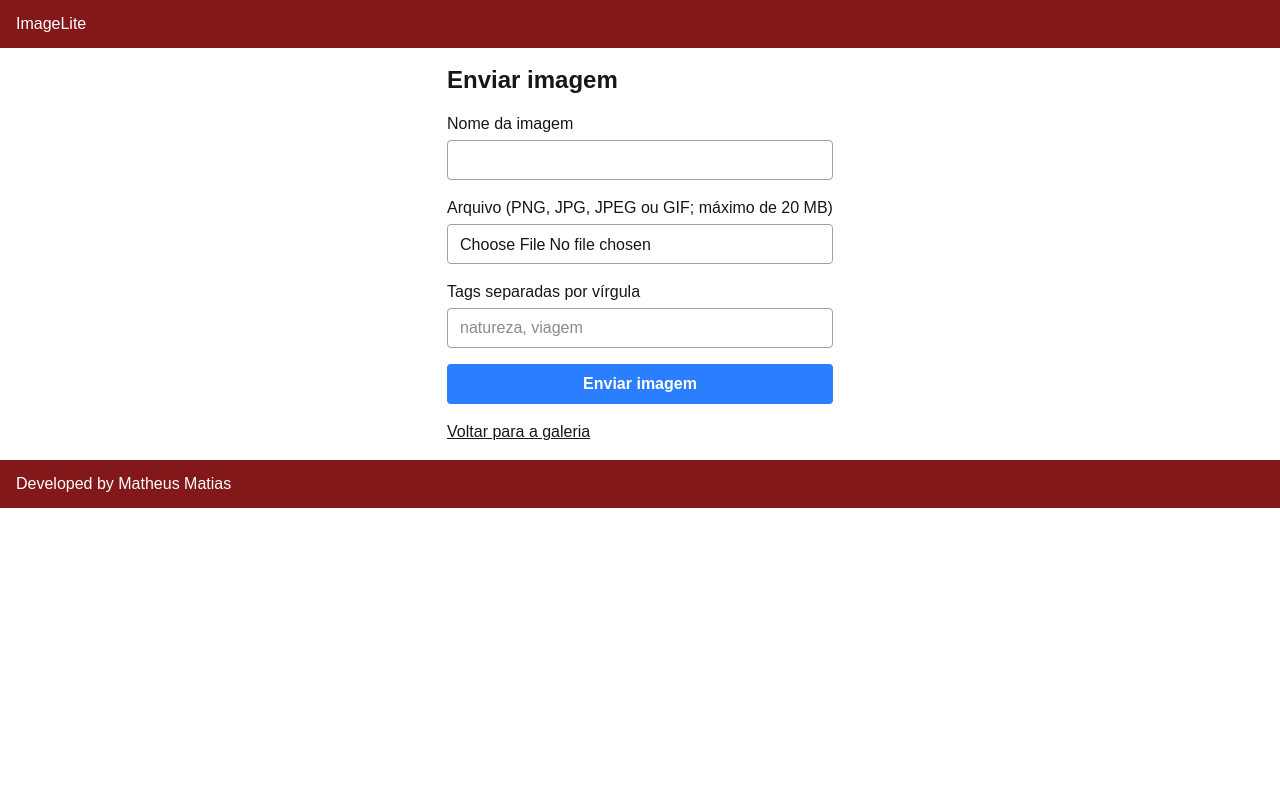
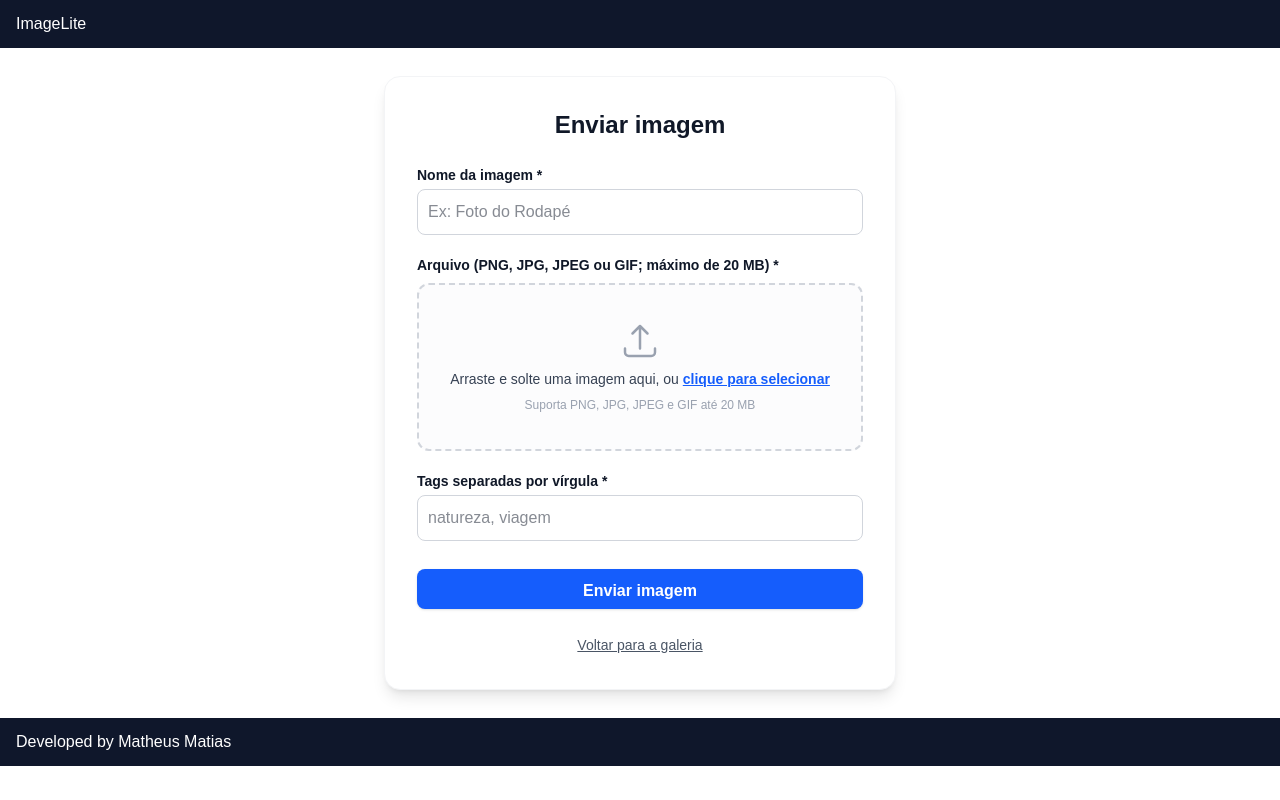
Before and after one commit to Matheus-Matias08/Image, a Next.js app in the folder imagelite/: page /upload in a window 1280 px wide. Built offline with nearby package versions, Linux system fonts and the light colour scheme.

Commit message:
Atualizações de interface

```diff
--- a/imagelite/app/components/Template.tsx
+++ b/imagelite/app/components/Template.tsx
@@ -14,7 +14,7 @@ export  const Template: React.FC<TemplateProps> = ({ children  }: TemplateProps)
 
 const Header: React.FC = () => {
   return(
-    <header className="bg-red-900 text-white py-3">
+    <header className="bg-slate-900 text-white py-3">
       <div className="container mx-auto px-4 flex justify-between items-center px-4">
       <h1>ImageLite</h1>
       </div>
@@ -24,7 +24,7 @@ const Header: React.FC = () => {
 
 const Footer: React.FC = () => {
   return(
-    <footer className="bg-red-900 text-white py-3">
+    <footer className="bg-slate-900 text-white py-3">
       <div className="container mx-auto px-4 flex justify-between items-center px-4">
       <h1>Developed by Matheus Matias</h1>
       </div>
--- a/imagelite/app/upload/page.tsx
+++ b/imagelite/app/upload/page.tsx
@@ -1,20 +1,72 @@
 'use client';
 
 import Link from 'next/link';
-import { useRef, useState, type FormEvent } from 'react';
-import { Button, Input, Template } from '@/components';
+import { useRef, useState, type FormEvent, type ChangeEvent, type DragEvent } from 'react';
+import { Button, Template } from '@/components';
 import { useImageService } from '@/resource/service';
 
 export default function UploadPage() {
   const imageService = useImageService();
   const formRef = useRef<HTMLFormElement>(null);
+  const fileInputRef = useRef<HTMLInputElement | null>(null);
 
   const [name, setName] = useState('');
   const [file, setFile] = useState<File | null>(null);
+  const [previewUrl, setPreviewUrl] = useState<string | null>(null);
   const [tagsText, setTagsText] = useState('');
+  const [isDragging, setIsDragging] = useState(false);
   const [error, setError] = useState('');
   const [success, setSuccess] = useState(false);
   const [isLoading, setIsLoading] = useState(false);
+
+  function processFile(selectedFile: File | null) {
+    if (!selectedFile) {
+      setFile(null);
+      setPreviewUrl(null);
+      return;
+    }
+
+    if (!selectedFile.type.startsWith('image/')) {
+      setError('Apenas arquivos de imagem são permitidos (PNG, JPG, JPEG, GIF).');
+      return;
+    }
+
+    if (selectedFile.size > 20 * 1024 * 1024) {
+      setError('O arquivo deve ter no máximo 20 MB.');
+      return;
+    }
+
+    setError('');
+    setFile(selectedFile);
+    setPreviewUrl(URL.createObjectURL(selectedFile));
+  }
+
+  function handleFileChange(event: ChangeEvent<HTMLInputElement>) {
+    const selectedFile = event.currentTarget.files?.[0] ?? null;
+    processFile(selectedFile);
+  }
+
+  function handleDragOver(event: DragEvent<HTMLDivElement>) {
+    event.preventDefault();
+    setIsDragging(true);
+  }
+
+  function handleDragLeave(event: DragEvent<HTMLDivElement>) {
+    event.preventDefault();
+    setIsDragging(false);
+  }
+
+  function handleDrop(event: DragEvent<HTMLDivElement>) {
+    event.preventDefault();
+    setIsDragging(false);
+    const droppedFile = event.dataTransfer.files?.[0] ?? null;
+    processFile(droppedFile);
+  }
+
+  const tagsList = tagsText
+    .split(',')
+    .map((tag) => tag.trim())
+    .filter(Boolean);
 
   async function handleSubmit(event: FormEvent<HTMLFormElement>) {
     event.preventDefault();
@@ -22,34 +74,18 @@ export default function UploadPage() {
     setSuccess(false);
 
     const imageName = name.trim();
-    const tags = tagsText
-      .split(',')
-      .map((tag) => tag.trim())
-      .filter(Boolean);
-
-    if (!imageName) {
-      setError('Informe o nome da imagem.');
-      return;
-    }
-    if (!file) {
-      setError('Selecione um arquivo de imagem.');
-      return;
-    }
-    if (file.size > 20 * 1024 * 1024) {
-      setError('O arquivo deve ter no máximo 20 MB.');
-      return;
-    }
-    if (tags.length === 0) {
-      setError('Informe pelo menos uma tag.');
-      return;
-    }
+    if (!imageName) return setError('Informe o nome da imagem.');
+    if (!file) return setError('Selecione um arquivo de imagem.');
+    if (file.size > 20 * 1024 * 1024) return setError('O arquivo deve ter no máximo 20 MB.');
+    if (tagsList.length === 0) return setError('Informe pelo menos uma tag.');
 
     setIsLoading(true);
     try {
-      await imageService.enviar(file, imageName, tags);
+      await imageService.enviar(file, imageName, tagsList);
       setSuccess(true);
       setName('');
       setFile(null);
+      setPreviewUrl(null);
       setTagsText('');
       formRef.current?.reset();
     } catch (cause) {
@@ -66,55 +102,155 @@ export default function UploadPage() {
 
   return (
     <Template>
-      <main className="mx-auto max-w-xl p-4">
-        <h1 className="mb-4 text-2xl font-bold">Enviar imagem</h1>
+      <div className="flex min-h-[calc(100vh-130px)] items-center justify-center p-4">
+        <main className="w-full max-w-lg rounded-2xl bg-white p-8 shadow-lg border border-gray-100 text-gray-900">
+          <h1 className="mb-6 text-2xl font-bold text-gray-900 text-center">
+            Enviar imagem
+          </h1>
 
-        <form
-          ref={formRef}
-          className="flex flex-col gap-4"
-          onSubmit={handleSubmit}
-        >
-          <Input
-            label="Nome da imagem"
+          <form ref={formRef} className="flex flex-col gap-5 text-gray-900" onSubmit={handleSubmit}>
+
+            {/* Campo Nome */}
+            <div className="flex flex-col gap-1">
+              <label className="text-sm font-semibold text-gray-900">Nome da imagem *</label>
+              <input
+                type="text"
                 value={name}
                 onChange={(event) => setName(event.target.value)}
                 required
+                className="w-full border border-gray-300 rounded-lg p-2.5 text-gray-900 focus:outline-none focus:ring-2 focus:ring-blue-500"
+                placeholder="Ex: Foto do Rodapé"
+              />
+            </div>
+
+            {/* Zona de Drag & Drop + Preview */}
+            <div className="flex flex-col gap-2">
+              <label className="block text-sm font-semibold text-gray-900">
+                Arquivo (PNG, JPG, JPEG ou GIF; máximo de 20 MB) *
+              </label>
+
+              <div
+                onDragOver={handleDragOver}
+                onDragLeave={handleDragLeave}
+                onDrop={handleDrop}
+                onClick={() => fileInputRef.current?.click()}
+                className={`relative flex flex-col items-center justify-center p-6 border-2 border-dashed rounded-xl cursor-pointer transition-all duration-200 ${
+                  isDragging
+                    ? 'border-blue-500 bg-blue-50/50 scale-[1.01]'
+                    : 'border-gray-300 hover:border-blue-400 bg-gray-50/50 hover:bg-gray-50'
+                }`}
+              >
+                <input
+                  ref={fileInputRef}
+                  type="file"
+                  accept=".png,.jpg,.jpeg,.gif"
+                  onChange={handleFileChange}
+                  className="hidden"
                 />
 
-          <Input
-            label="Arquivo (PNG, JPG, JPEG ou GIF; máximo de 20 MB)"
-            type="file"
-            accept=".png,.jpg,.jpeg,.gif"
-            onChange={(event) =>
-              setFile(event.currentTarget.files?.[0] ?? null)
-            }
-            required
+                {previewUrl ? (
+                  <div className="flex flex-col items-center space-y-3">
+                    <img
+                      src={previewUrl}
+                      alt="Pré-visualização"
+                      className="max-h-48 w-auto object-contain rounded-lg border border-gray-200 shadow-sm"
                     />
+                    <div className="text-center text-xs text-gray-600">
+                      <p className="font-semibold text-gray-800 truncate max-w-[250px]">{file?.name}</p>
+                      <p>{file && (file.size / (1024 * 1024)).toFixed(2)} MB</p>
+                      <span className="text-blue-600 font-medium hover:underline mt-1 inline-block">
+                        Clique ou arraste para substituir
+                      </span>
+                    </div>
+                  </div>
+                ) : (
+                  <div className="flex flex-col items-center text-center space-y-2 py-3">
+                    <svg
+                      className="w-10 h-10 text-gray-400"
+                      fill="none"
+                      stroke="currentColor"
+                      strokeWidth="1.5"
+                      viewBox="0 0 24 24"
+                    >
+                      <path
+                        strokeLinecap="round"
+                        strokeLinejoin="round"
+                        d="M3 16.5v2.25A2.25 2.25 0 005.25 21h13.5A2.25 2.25 0 0021 18.75V16.5m-13.5-9L12 3m0 0l4.5 4.5M12 3v13.5"
+                      />
+                    </svg>
+                    <p className="text-sm font-medium text-gray-700">
+                      Arraste e solte uma imagem aqui, ou{' '}
+                      <span className="text-blue-600 font-semibold underline">clique para selecionar</span>
+                    </p>
+                    <p className="text-xs text-gray-400">Suporta PNG, JPG, JPEG e GIF até 20 MB</p>
+                  </div>
+                )}
+              </div>
+            </div>
 
-          <Input
-            label="Tags separadas por vírgula"
+            {/* Campo Tags */}
+            <div className="flex flex-col gap-1">
+              <label className="text-sm font-semibold text-gray-900">Tags separadas por vírgula *</label>
+              <input
+                type="text"
                 value={tagsText}
                 onChange={(event) => setTagsText(event.target.value)}
                 placeholder="natureza, viagem"
                 required
+                className="w-full border border-gray-300 rounded-lg p-2.5 text-gray-900 focus:outline-none focus:ring-2 focus:ring-blue-500"
               />
+              {tagsList.length > 0 && (
+                <div className="flex flex-wrap gap-1.5 mt-2">
+                  {tagsList.map((tag, idx) => (
+                    <span
+                      key={idx}
+                      className="inline-flex items-center px-2.5 py-0.5 rounded-full text-xs font-semibold bg-blue-100 text-blue-800"
+                    >
+                      #{tag}
+                    </span>
+                  ))}
+                </div>
+              )}
+            </div>
 
-          <Button type="submit" disabled={isLoading}>
+            {/* Botão de Envio */}
+            <Button
+              type="submit"
+              disabled={isLoading}
+              className="mt-2 w-full py-2.5 bg-blue-600 hover:bg-blue-700 text-white font-semibold rounded-lg shadow transition-colors duration-200 disabled:opacity-50"
+            >
               {isLoading ? 'Enviando...' : 'Enviar imagem'}
             </Button>
           </form>
 
-        {error && <p className="mt-4 text-red-600" role="alert">{error}</p>}
+          {/* Feedback */}
+          {error && (
+            <div
+              className="mt-4 p-3 rounded-lg bg-red-50 text-red-600 text-sm font-medium border border-red-100 text-center"
+              role="alert"
+            >
+              {error}
+            </div>
+          )}
           {success && (
-          <p className="mt-4 text-green-700" role="status">
+            <div
+              className="mt-4 p-3 rounded-lg bg-green-50 text-green-700 text-sm font-medium border border-green-100 text-center"
+              role="status"
+            >
               Imagem enviada com sucesso!
-          </p>
+            </div>
           )}
 
-        <Link className="mt-4 inline-block underline" href="/galeria">
+          <div className="mt-6 text-center">
+            <Link
+              className="text-sm font-medium text-gray-600 hover:text-gray-900 underline transition-colors"
+              href="/galeria"
+            >
               Voltar para a galeria
             </Link>
+          </div>
         </main>
+      </div>
     </Template>
   );
 }
```
Lines whose indentation alone changed are shown as unchanged.
